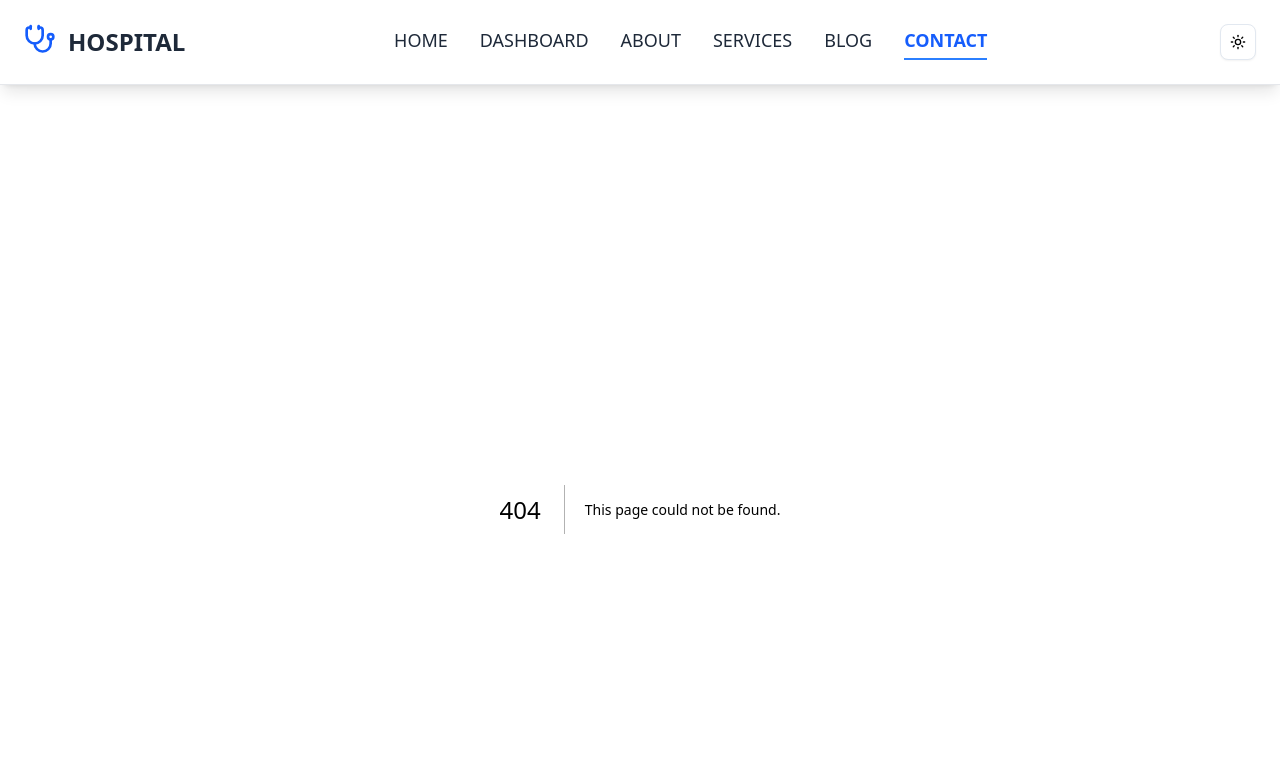
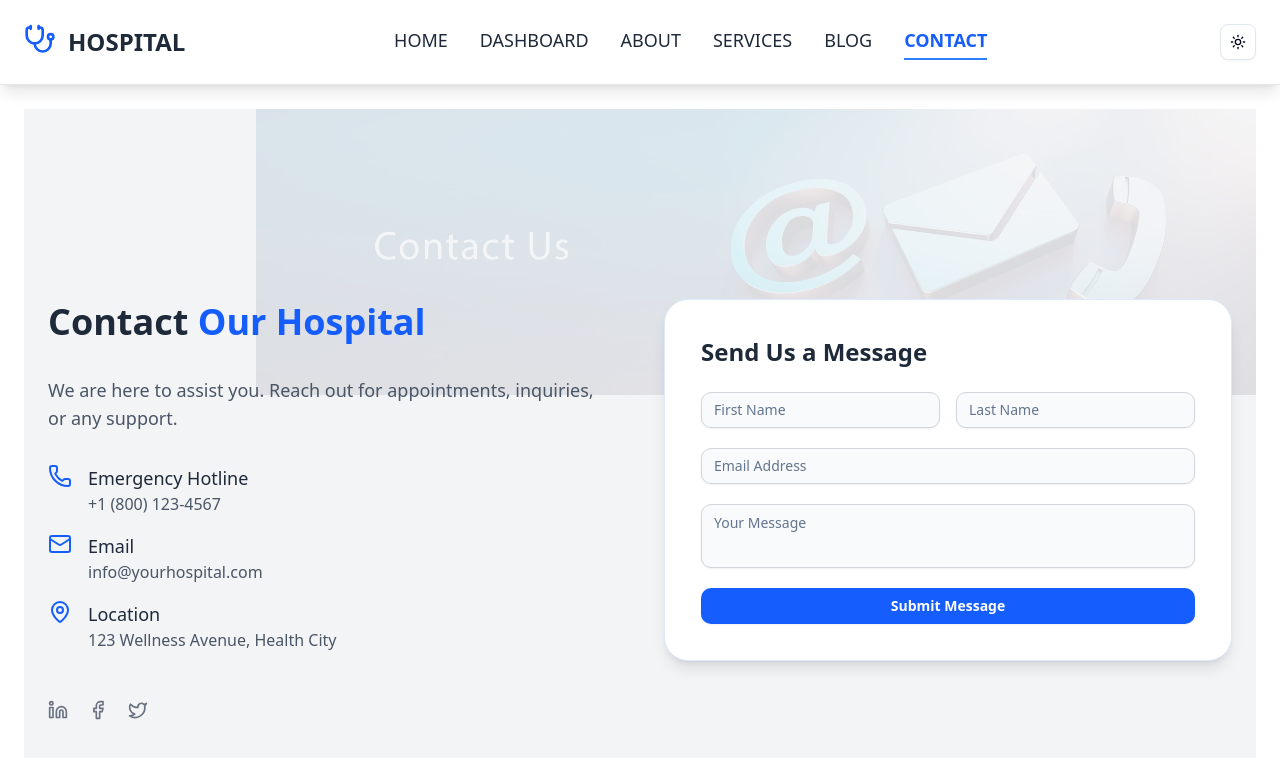
Before and after one commit to HasiruAmarasooriya/Hospital-Next.js, a Next.js app: page /contact in a window 1280 px wide. Before the commit this address had no page. Shown: the top 758 px of the page. Built offline with nearby package versions, Linux system fonts and the light colour scheme.

Commit message:
add contact page

```diff
--- /dev/null
+++ b/src/app/contact/page.tsx
@@ -0,0 +1,138 @@
+"use client";
+
+import React from "react";
+import { Card, CardContent } from "@/components/ui/card";
+import { Input } from "@/components/ui/input";
+import { Textarea } from "@/components/ui/textarea";
+import { Button } from "@/components/ui/button";
+import { Mail, Phone, MapPin, Facebook, Twitter, Linkedin } from "lucide-react";
+import { motion } from "framer-motion";
+import Image from "next/image";
+
+const container = {
+  hidden: { opacity: 0 },
+  show: {
+    opacity: 1,
+    transition: { staggerChildren: 0.2, duration: 0.6 },
+  },
+};
+
+const item = {
+  hidden: { opacity: 0, y: 20 },
+  show: { opacity: 1, y: 0, transition: { type: "tween" } },
+};
+
+export default function ContactPage() {
+  return (
+    <div className="relative min-h-screen w-full bg-gray-100 dark:bg-gray-900 text-gray-800 dark:text-gray-100 flex items-center justify-center p-6 transition-colors duration-500 ease-in-out">
+
+      {/* Optional Subtle Background Graphic */}
+      <Image
+        src="/contact.jpg"
+        alt="Hospital Background"
+        width={1000}
+        height={1000}
+        className="absolute top-0 right-0 opacity-10 dark:opacity-40 z-0 pointer-events-none"
+      />
+
+      <motion.div
+        variants={container}
+        initial="hidden"
+        animate="show"
+        className="w-full max-w-7xl grid md:grid-cols-2 gap-12 relative z-10"
+      >
+        {/* Contact Info Section */}
+        <motion.div variants={item} className="flex flex-col justify-center space-y-8">
+          <h1 className="text-4xl font-bold leading-tight text-gray-800 dark:text-gray-100">
+            Contact <span className="text-blue-600 dark:text-blue-400">Our Hospital</span>
+          </h1>
+
+          <p className="text-lg text-gray-600 dark:text-gray-300">
+            We are here to assist you. Reach out for appointments, inquiries, or any support.
+          </p>
+
+          <div className="space-y-4">
+            <div className="flex items-start space-x-4">
+              <Phone className="text-blue-600 dark:text-blue-400 w-6 h-6" />
+              <div>
+                <p className="text-lg font-medium text-gray-800 dark:text-gray-100">Emergency Hotline</p>
+                <p className="text-gray-600 dark:text-gray-300">+1 (800) 123-4567</p>
+              </div>
+            </div>
+
+            <div className="flex items-start space-x-4">
+              <Mail className="text-blue-600 dark:text-blue-400 w-6 h-6" />
+              <div>
+                <p className="text-lg font-medium text-gray-800 dark:text-gray-100">Email</p>
+                <p className="text-gray-600 dark:text-gray-300">info@yourhospital.com</p>
+              </div>
+            </div>
+
+            <div className="flex items-start space-x-4">
+              <MapPin className="text-blue-600 dark:text-blue-400 w-6 h-6" />
+              <div>
+                <p className="text-lg font-medium text-gray-800 dark:text-gray-100">Location</p>
+                <p className="text-gray-600 dark:text-gray-300">123 Wellness Avenue, Health City</p>
+              </div>
+            </div>
+          </div>
+
+          <div className="flex space-x-5 pt-4">
+            <a href="#" className="hover:scale-105 transition-transform">
+              <Linkedin className="w-5 h-5 text-gray-500 dark:text-gray-300 hover:text-blue-600 dark:hover:text-blue-400" />
+            </a>
+            <a href="#" className="hover:scale-105 transition-transform">
+              <Facebook className="w-5 h-5 text-gray-500 dark:text-gray-300 hover:text-blue-600 dark:hover:text-blue-400" />
+            </a>
+            <a href="#" className="hover:scale-105 transition-transform">
+              <Twitter className="w-5 h-5 text-gray-500 dark:text-gray-300 hover:text-blue-600 dark:hover:text-blue-400" />
+            </a>
+          </div>
+        </motion.div>
+
+        {/* Contact Form Section */}
+        <motion.div variants={item}>
+          <Card className="bg-white dark:bg-gray-800 border border-blue-100 dark:border-gray-700 shadow-lg rounded-3xl p-1 hover:shadow-2xl transition-shadow">
+            <CardContent className="p-8 space-y-6">
+              <h2 className="text-2xl font-semibold text-gray-800 dark:text-gray-100">Send Us a Message</h2>
+
+              <form className="space-y-5">
+                <div className="grid grid-cols-1 md:grid-cols-2 gap-4">
+                  <Input
+                    type="text"
+                    placeholder="First Name"
+                    className="rounded-lg border-gray-300 dark:border-gray-600 bg-gray-50 dark:bg-gray-700 text-gray-800 dark:text-gray-100 focus:ring-blue-600 dark:focus:ring-blue-400"
+                  />
+                  <Input
+                    type="text"
+                    placeholder="Last Name"
+                    className="rounded-lg border-gray-300 dark:border-gray-600 bg-gray-50 dark:bg-gray-700 text-gray-800 dark:text-gray-100 focus:ring-blue-600 dark:focus:ring-blue-400"
+                  />
+                </div>
+
+                <Input
+                  type="email"
+                  placeholder="Email Address"
+                  className="rounded-lg border-gray-300 dark:border-gray-600 bg-gray-50 dark:bg-gray-700 text-gray-800 dark:text-gray-100 focus:ring-blue-600 dark:focus:ring-blue-400"
+                />
+
+                <Textarea
+                  placeholder="Your Message"
+                  rows={4}
+                  className="rounded-lg border-gray-300 dark:border-gray-600 bg-gray-50 dark:bg-gray-700 text-gray-800 dark:text-gray-100 focus:ring-blue-600 dark:focus:ring-blue-400 resize-none"
+                />
+
+                <Button
+                  type="submit"
+                  className="bg-blue-600 dark:bg-blue-500 text-white font-semibold rounded-lg w-full py-2 hover:bg-blue-700 dark:hover:bg-blue-400 transition"
+                >
+                  Submit Message
+                </Button>
+              </form>
+            </CardContent>
+          </Card>
+        </motion.div>
+      </motion.div>
+    </div>
+  );
+}
--- a/src/components/sections/Services.tsx
+++ b/src/components/sections/Services.tsx
@@ -70,7 +70,7 @@ export default function Services() {
           initial={{ opacity: 0, y: -30 }}
           whileInView={{ opacity: 1, y: 0 }}
           transition={{ duration: 0.6 }}
-          className="text-5xl md:text-5xl font-extrabold text-center mb-8 bg-gradient-to-r from-blue-600 to-cyan-400 text-transparent bg-clip-text"
+          className="text-5xl md:text-5xl font-extrabold text-center mb-8 bg-gradient-to-r from-blue-500 to-cyan-500 text-transparent bg-clip-text"
         >
           Our Services
         </motion.h2>
--- /dev/null
+++ b/src/components/ui/textarea.tsx
@@ -0,0 +1,18 @@
+import * as React from "react"
+
+import { cn } from "@/lib/utils"
+
+function Textarea({ className, ...props }: React.ComponentProps<"textarea">) {
+  return (
+    <textarea
+      data-slot="textarea"
+      className={cn(
+        "border-input placeholder:text-muted-foreground focus-visible:border-ring focus-visible:ring-ring/50 aria-invalid:ring-destructive/20 dark:aria-invalid:ring-destructive/40 aria-invalid:border-destructive dark:bg-input/30 flex field-sizing-content min-h-16 w-full rounded-md border bg-transparent px-3 py-2 text-base shadow-xs transition-[color,box-shadow] outline-none focus-visible:ring-[3px] disabled:cursor-not-allowed disabled:opacity-50 md:text-sm",
+        className
+      )}
+      {...props}
+    />
+  )
+}
+
+export { Textarea }
```
Also changed, not shown: public/contact.jpg (added), public/contact1.jpg (added).
